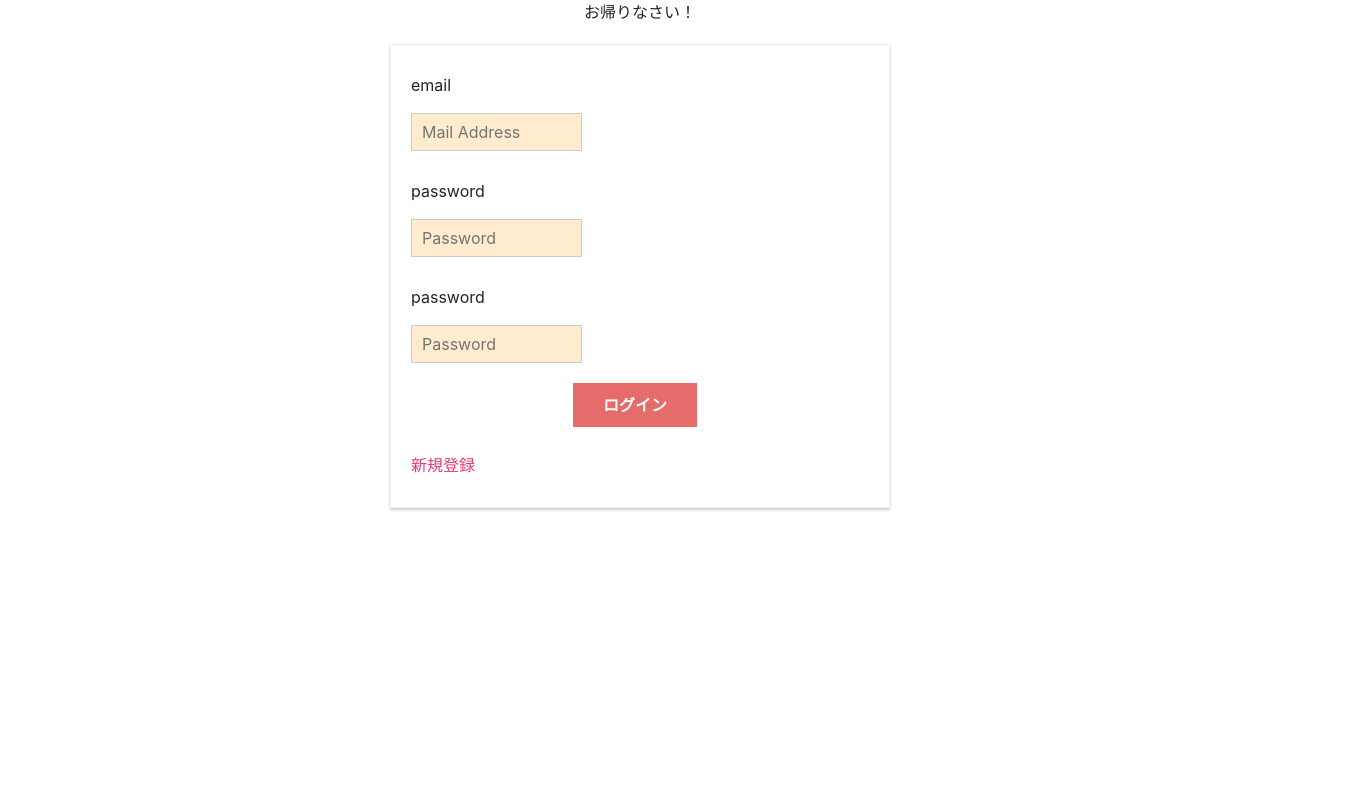
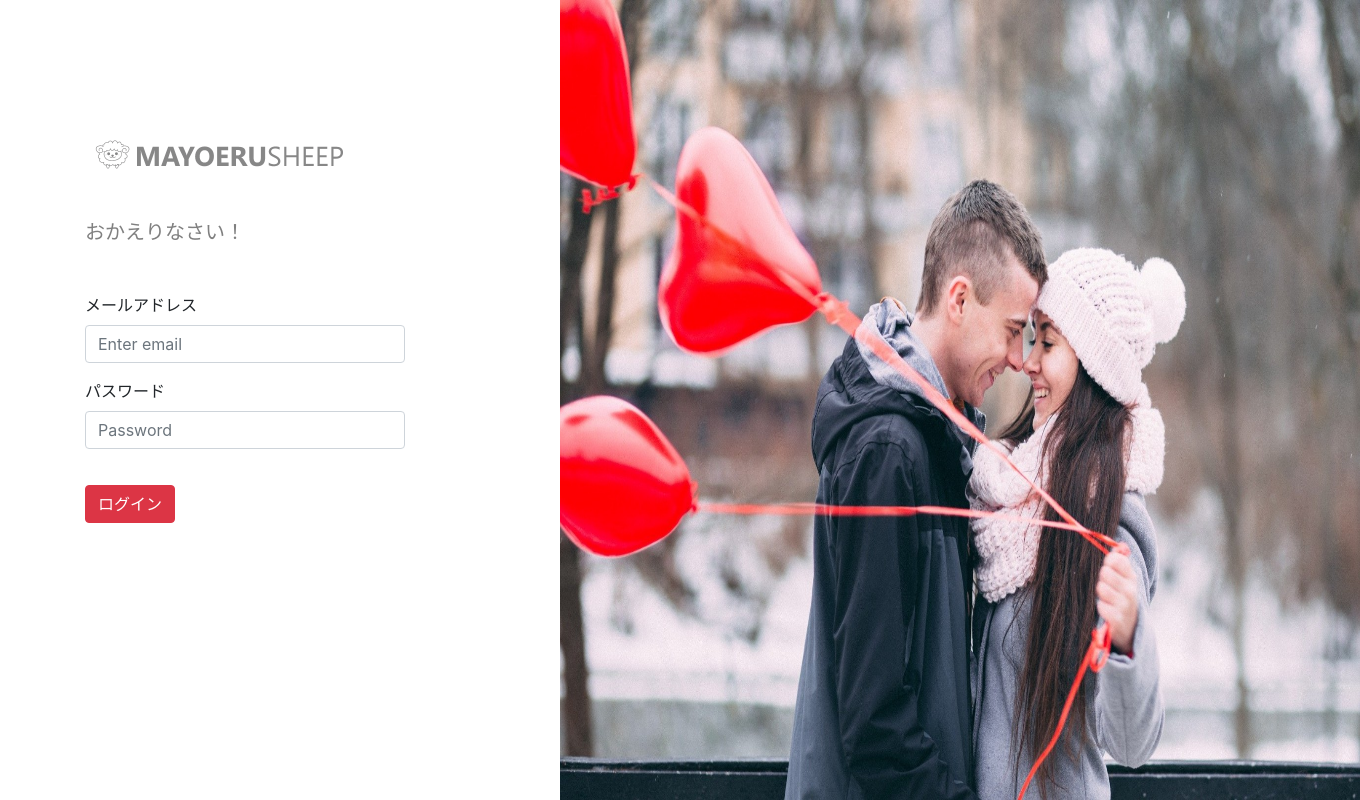
Before and after one commit to kaitoyokohamaa/MAYOELUSHEEP, a React (Create React App) app: page /login in a window 1280 px wide. Shown: the whole page, 1360 px wide, since content can reach past the window. Built offline with nearby package versions, Linux system fonts and the light colour scheme.

Commit message:
ログインまで作っちゃった、あちゃー

```diff
--- a/src/App.js
+++ b/src/App.js
@@ -4,12 +4,14 @@ import Login from "./components/Login/Login";
 import { Route, Switch } from "react-router-dom";
 import Title from "./components/Title/Title";
 import Signup from "./components/Signup/Signup";
+import Matches from "./components/Matches/Matches";
 function App() {
   return (
     <div className="App">
       <Switch>
         <Route path="/login" component={Login} />
         <Route path="/signup" component={Signup} />
+        <Route path="/Matches" component={Matches} />
         <Route path="/" exact component={Title} />
       </Switch>
     </div>
--- a/src/components/Login/Login.js
+++ b/src/components/Login/Login.js
@@ -1,166 +1,112 @@
-import React ,{Component} from 'react';
-import './Login.module.css';
-import Button from '../UI/Button/Button';
-import Input from '../UI/Input/Input';
-import classes from './Login.module.css';
-import {Redirect,Link} from 'react-router-dom';
-class Login extends Component{
-       state = {
-        controls: {
-          email: {
-            elementType: "input",
-            elementConfig: {
-              type: "email",
-              placeholder: "Mail Address"
-            },
-            value: "",
-            validation: {
-              required: true,
-              isEmail: true
-            },
-            valid: false,
-            touched: false
-          },
-          password: {
-            elementType: "input",
-            elementConfig: {
-              type: "password",
-              placeholder: "Password"
-            },
-            value: "",
-            validation: {
-              required: true,
-              minLength: 6
-            },
-            valid: false,
-            touched: false
-          },
-          passwordre: {
-            elementType: "input",
-            elementConfig: {
-              type: "password",
-              placeholder: "Password"
-            },
-            value: "",
-            validation: {
-              required: true,
-              minLength: 6
-            },
-            valid: false,
-            touched: false
+import React, { Component } from "react";
+import "bootstrap/dist/css/bootstrap.min.css";
+import { Form } from "react-bootstrap";
+import { Button } from "react-bootstrap";
+import { Container, Row, Col } from "react-bootstrap";
+import LOGO from "../../assets/img/logo.jpg";
+import TOP from "../../assets/img/top.jpg";
+import axios from "../../axios";
+class Login extends Component {
+  constructor(props) {
+    super(props);
+    this.state = {
+      email: "",
+      password: ""
+      //   redirectToReferrer: false
+    };
+    this.login = this.login.bind(this);
+    this.onChange = this.onChange.bind(this);
   }
-        },
-        redirectToReferrer:false
+
+  login(event) {
+    // let proxy = "http://cors-anywhere.herokuapp.com/";
+    // const url = `${proxy}https://mayoeru-sheep.herokuapp.com/api/v1/sign_up`;
+    event.preventDefault();
+    let data = {
+      sign_in_user_params: {
+        email: this.state.email,
+        password: this.state.password,
+        password_confirmation: this.state.password
+      }
     };
-
-    SignIn = (event) => {
-        const urlsign = 'https://mayoeru-sheep.herokuapp.com//api/v1/sign_up';
-        event.preventDefault();
-        alert("loh")
-        let data = {
-            "sign_in_user_params": {
-              "email": this.state.controls.email.value,
-              "password":this.state.controls.password.value,
-              "password_confirmation":this.state.controls.passwordre.value
+    axios
+      .post("/sign_in", JSON.stringify(data), {
+        headers: {
+          Accept: "application/json",
+          "Content-Type": "application/json"
         }
-        }
-          fetch(urlsign, {
-            method: "POST",
-            headers: {
-              'Accept': 'application/json',
-              'Content-Type': 'application/json'
-            },
-            body: JSON.stringify(data)
       })
-        .then(response => response.json())
       .then(json => {
+        alert("loh");
         //ユーザ生成時に以下の情報をローカルストレージに入れる。
-        console.log(json)
-         window.localStorage.setItem('token', json.token)
-         window.localStorage.setItem('id', json.id)
-         window.localStorage.setItem('token', json.token)
-        }).then(responseData => {
+        console.log(json.data);
+        window.localStorage.setItem("token", json.data.token);
+        window.localStorage.setItem("id", json.data.id);
+      })
+      .then(responseData => {
         console.log(responseData);
       })
       .catch(err => {
         console.log(err, err.data);
-          })
-          if(localStorage.token){
-            this.setState({redirectToReferrer: true});
+      });
+    alert("koko");
   }
-      };
-
-
-  checkValidity(value, rules) {
-    let isValid = true;
-    if (!rules) {
-      return true;
-    }
-    if (rules.required) {
-      isValid = value.trim() !== "" && isValid;
-    }
-    if (rules.minLength) {
-      isValid = value.length >= rules.minLength && isValid;
-    }
-    if (rules.maxLength) {
-      isValid = value.length <= rules.maxLength && isValid;
-    }
-    return isValid;
+  onChange(e) {
+    this.setState({ [e.target.name]: e.target.value });
   }
 
-  onChange=(event, controlName)=>{
-    const updatedControls = {
-        ...this.state.controls,
-        [controlName]: {
-          ...this.state.controls[controlName],
-          value: event.target.value,
-          valid: this.checkValidity(
-            event.target.value,
-            this.state.controls[controlName].validation
-          ),
-          touched: true
+  render() {
+    return (
+      <Container style={{ textAlign: "left" }}>
+        <Row>
+          <Col lg={5}>
+            <Form style={{ marginTop: "30%", marginRight: "28%" }}>
+              <img src={LOGO} alt="MyLogo" />
+              <p　style={{
+                fontSize:'20px',
+                fontFamily:'Arial',
+                color:'gray',
+                marginTop:'40px',
+
+              }}>おかえりなさい！</p>
+              <Form.Group controlId="formBasicEmail">
+                <Form.Label style={{
+                  marginTop:'30px'
+                }}>メールアドレス</Form.Label>
+                <Form.Control
+                  name="email"
+                  type="email"
+                  placeholder="Enter email"
+                  onChange={this.onChange}
+                />
+              </Form.Group>
+              <Form.Group controlId="formBasicPassword">
+                <Form.Label>パスワード</Form.Label>
+                <Form.Control
+                  name="password"
+                  type="password"
+                  placeholder="Password"
+                  onChange={this.onChange}
+                />
+              </Form.Group>
+              <Button variant="danger" type="submit" onClick={this.login} style={{
+                marginTop:"20px"
+              }}>
+                ログイン
+              </Button>
+            </Form>
+          </Col>
+          <Col lg={7}>
+            <img
+              style={{ maxWidth: "800px", height: "100vh", margin: "0" }}
+              src={TOP}
+              alt="toppic"
+            />
+          </Col>
+        </Row>
+      </Container>
+    );
   }
-      };
-      this.setState({ controls: updatedControls });
 }
 
-    render(){
-        if(this.state.redirectToReferrer){
-            return(<Redirect to={'/home/'} />)
-        }
-        const formElementsArray = [];
-        for (let key in this.state.controls) {
-          formElementsArray.push({
-            id: key,
-            config: this.state.controls[key]
-          });
-        }
-      const form = formElementsArray.map(formElement => (
-          <Input
-            key={formElement.id}
-            elementType={formElement.config.elementType}
-            elementConfig={formElement.config.elementConfig}
-            value={formElement.config.value}
-            invalid={!formElement.config.valid}
-            shouldValidate={formElement.config.validation}
-            touched={formElement.config.touched}
-            changed={event=>this.onChange(event,formElement.id)}
-          />
-        ));
-        return(
-          <div>
-            <p>お帰りなさい！</p>
-            <div className={classes.Auth}>
-              <form>
-                {form}
-                <Button style={{textAlign:'left'}} clicked={this.SignIn} btnType="Success"> ログイン</Button>
-              </form>
-              <div className={classes.NavigationItem}>
-                <Link to="/signup">新規登録</Link>
-              </div>
-            </div>
-          </div>
-        )
-    }
-}
 export default Login;
--- /dev/null
+++ b/src/components/Matches/Matches.js
@@ -0,0 +1,43 @@
+import React, { Component } from "react";
+import Sidebar from "../UI/Sidebar/Sidebar";
+import { Container, Row, Col } from "react-bootstrap";
+class Matches extends Component {
+  render() {
+    return (
+      <Container>
+        <Row>
+          <Col lg={9}>
+            <div>
+              <div>
+                <div>Matches</div>
+                <ul>
+                  <li>
+                    <div>
+                      <div></div>
+                    </div>
+                  </li>
+                  <li>
+                    <div>
+                      <div></div>
+                    </div>
+                  </li>
+                  <li>
+                    <div>
+                      <div></div>
+                    </div>
+                  </li>
+                </ul>
+              </div>
+              <div>
+                <button type="button">Ugly kitten</button>
+                <button type="button">Atomic kitten</button>
+              </div>
+            </div>
+          </Col>
+        </Row>
+      </Container>
+    );
+  }
+}
+
+export default Matches;
--- a/src/components/Signup/Signup.js
+++ b/src/components/Signup/Signup.js
@@ -66,8 +66,8 @@ class Signup extends Component {
     return (
       <Container style={{ textAlign: "left" }}>
         <Row>
-          <Col lg={4}>
-            <Form style={{ marginTop: "10%", marginRight: "28%" }}>
+          <Col lg={5}>
+            <Form style={{ marginTop: "25%", marginRight: "28%" }}>
               <img src={LOGO} alt="MyLogo" />
               <Form.Group controlId="formBasicEmail">
                 <Form.Label>お名前</Form.Label>
@@ -135,9 +135,9 @@ class Signup extends Component {
               </Button>
             </Form>
           </Col>
-          <Col lg={8}>
+          <Col lg={7}>
             <img
-              style={{ maxWidth: "100%", height: "95vh", margin: "0" }}
+              style={{ maxWidth: "800px", height: "100vh", margin: "0" }}
               src={TOP}
               alt="toppic"
             />
--- a/src/components/Title/Title.js
+++ b/src/components/Title/Title.js
@@ -1,11 +1,19 @@
 import React, { Component } from "react";
 import { Link } from "react-router-dom";
+import Sidebar from "../UI/Sidebar/Sidebar";
+import Matches from "../Matches/Matches";
 class Title extends Component {
   render() {
     return (
-      <div>
-        <Link to="/login">ログインはこちら</Link>
-        <Link to="/signup">新規登録はこちら</Link>
+      <div
+        style={{
+          display: "flex"
+        }}
+      >
+        {/* <Link to="/login">ログインはこちら</Link>
+        <Link to="/signup">新規登録はこちら</Link> */}
+        <Sidebar />
+        {/* <Matches /> */}
       </div>
     );
   }
--- /dev/null
+++ b/src/components/UI/Sidebar/Sidebar.js
@@ -0,0 +1,95 @@
+import React, { Component } from "react";
+import { Button, Container, Row, Col } from "react-bootstrap";
+import { Link } from "react-router-dom";
+import { pink } from "color-name";
+import LOGO from "../../../assets/img/logo.jpg";
+class Sidebar extends Component {
+  render() {
+    return (
+      <Container>
+        <Row>
+          <Col
+            lg={3}
+            style={{
+              paddingTop: "25px",
+              paddingBottom: "40%",
+              backgroundColor: "rgb(253, 250, 250)",
+              height: "auto"
+            }}
+          >
+            <img
+              src={LOGO}
+              alt="LOGO"
+              style={{
+                width: "100%",
+                marginRight: "10px"
+              }}
+            />
+            <div
+              style={{
+                padding: "20px",
+                color: "pink"
+              }}
+            >
+              <Link
+                style={{
+                  color: "#f73f5f",
+                  textDecoration: "none",
+                  fontSize: "20px"
+                }}
+              >
+                迷えるSHEEP
+              </Link>
+            </div>
+            <div
+              style={{
+                padding: "20px"
+              }}
+            >
+              <Link
+                style={{
+                  color: "#f73f5f",
+                  textDecoration: "none",
+                  fontSize: "20px"
+                }}
+              >
+                メッセージ
+              </Link>
+            </div>
+            <div
+              style={{
+                padding: "20px"
+              }}
+            >
+              <Link
+                style={{
+                  color: "#f73f5f",
+                  textDecoration: "none",
+                  fontSize: "20px"
+                }}
+              >
+                マッチング
+              </Link>
+            </div>
+            <div
+              style={{
+                padding: "20px"
+              }}
+            >
+              <Link
+                style={{
+                  color: "#f73f5f",
+                  textDecoration: "none",
+                  fontSize: "20px"
+                }}
+              >
+                設定
+              </Link>
+            </div>
+          </Col>
+        </Row>
+      </Container>
+    );
+  }
+}
+export default Sidebar;
```
Lines whose indentation alone changed are shown as unchanged.
